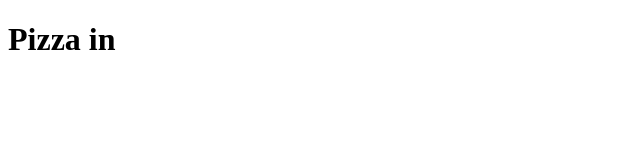
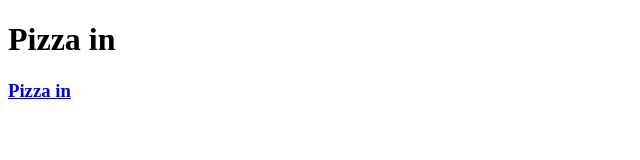
Before and after one commit to Kelvin-Wepo/Pizza-in, a plain HTML site: page index.html in a window 1280 px wide. Shown: the full height of the page, 0-640 px from the left. Drawn offline with Linux system fonts and the light colour scheme.

Commit message:
feat:this commit added a nav start section

```diff
--- a/index.html
+++ b/index.html
@@ -9,6 +9,19 @@
 
     <h1><b>Pizza in</b></h1>
 </head>
+<div class="nav">
+    <nav class="navbar navbar-inverse navbar-fixed-top" id="nav">
+        <div class="container">
+            <a href="index.html">
+                <div class="navbar-text pull-left">
+                    <h3 id="pizz">Pizza in</h3>
+                </div>
+            </a>
+            <div class="navbar-text pull-right"><a href="#"><i class="fa fa-instagram fa-2x"></i></a></div>
+            <div class="navbar-text pull-right"><a href="#"><i class="fa fa-facebook fa-2x"></i></a></div>
+        </div>
+    </nav>
+</div>
 <body>
 </body>
 </html>
```
